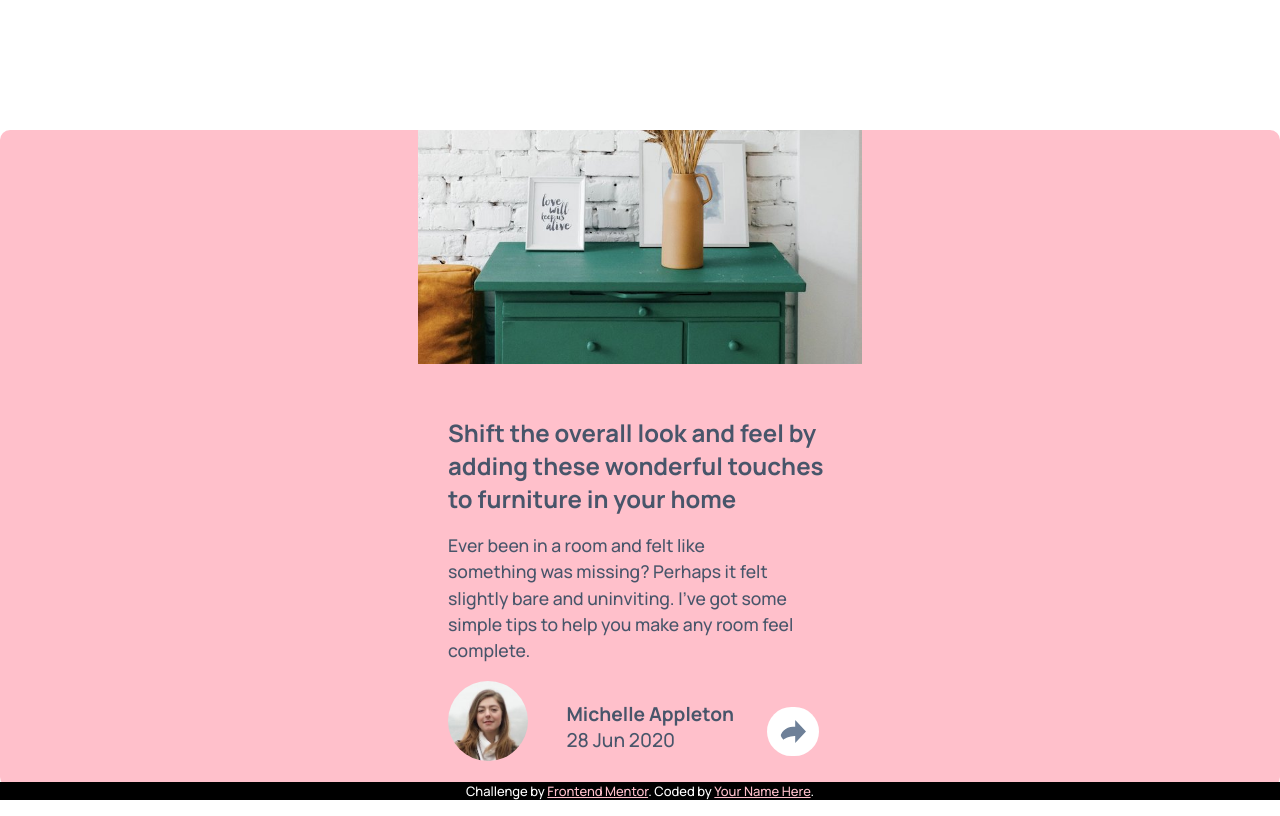
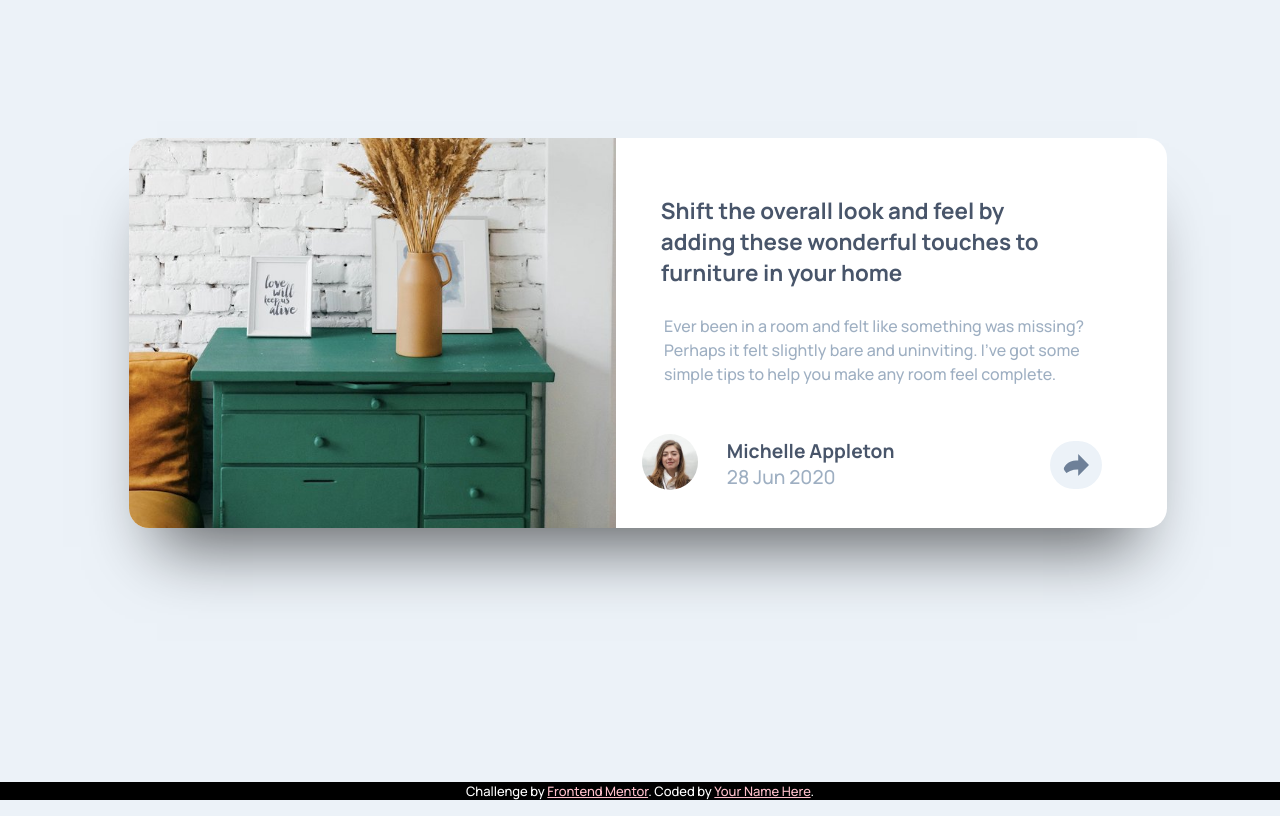
Before and after one commit to chapes111/article-preview-component, a plain HTML site: page index.html in a window 1280 px wide. Drawn offline with Linux system fonts and the light colour scheme.

Commit message:
Code CSS and HTML

```diff
--- a/css/main.scss
+++ b/css/main.scss
@@ -11,21 +11,28 @@ html {
 }
 
 body {
+  background: $lt-grayish-blue;
   font-size: 13px;
-  margin: 10em auto 0 auto;
+
+  display: flex;
+  flex-direction: column;
+  flex-wrap: nowrap;
+  justify-content: space-around;
+
+  width: 100vw;
+  height: 100vh;
 }
 
 .card {
-  background: pink;
-  border-radius: 10px;
-
   display: flex;
   flex-direction: column;
-  flex-wrap: wrap;
-  justify-content: center;
+  flex-wrap: nowrap;
 
+  background: white;
+  border-radius: 20px;
+  box-shadow: -1px 48px 63px -29px rgba(0,0,0,0.59);
+  margin: 10em auto auto auto;
   overflow: hidden;
-  margin: 0;
 
   .drawers {
     width: 34.2em;
@@ -40,37 +47,40 @@ body {
     display: flex;
     flex-direction: column;
     flex-wrap: nowrap;
-    justify-content: start;
-    align-content: flex-start;
 
-    margin: 4em auto 2em auto;
+    margin: 4em 0 0;
 
     .tagline {
       width: 16em;
 
       color: $v-dark-grayish-blue;
-      font-size: 1.5rem;
+      font-size: 1.4rem;
       font-weight: 700;
       margin-bottom: .7em;
+      margin: 0 auto .7em 2em;
     }
 
     .subtitle {
       width: 19.8em;
 
-      color: $v-dark-grayish-blue;
-      font-size: 1.1rem;
+      color: $grayish-blue;
+      font-size: 1rem;
       line-height: 1.5;
-      margin-bottom: 1em;
+      margin-bottom: 2em;
+      margin: 0 auto 2em 3em;
     }
+
+    .author .toggle { display: none; }
 
     .author {
       display: flex;
       flex-direction: row;
       flex-wrap: wrap;
+      padding: 0 2em 2.5em 2em;
 
       .avatar {
-        width: 5rem;
-        height: 5rem;
+        width: 3.5rem;
+        height: 3.5rem;
 
         border-radius: 280192px;
       }
@@ -79,25 +89,73 @@ body {
         color: $v-dark-grayish-blue;
         font-size: 1.2rem;
         font-weight: 700;
-        margin: 1em auto 0 2em;
+        margin: .5em 0 auto 1.5em;
 
         .date {
+          color: $grayish-blue;
           font-weight: 400;
         }
       }
 
       .share-img {
-        margin: 2em 1em auto auto;
-        background: white;
+        margin: 1em 1em auto auto;
+        background: $lt-grayish-blue;
         border-radius: 280192px;
         padding: 1em;
 
         width: 2em;
+        cursor: pointer;
+
+        &:hover {
+          filter: invert(1);
+        }
       }
     }
   }
-  .socials {
-    display: none;
+
+  .socials { display: none; }
+
+  .socials .toggle {
+    // display: none;
+    display: flex;
+    flex-direction: row;
+    flex-wrap: wrap;
+
+    background: $v-dark-grayish-blue;
+    color: $grayish-blue;
+
+    width: 34.2em;
+    height: 7em;
+    overflow: hidden;
+
+    .share-text {
+      letter-spacing: .5rem;
+      font-size: 1rem;
+      margin: auto .5em auto 3em;
+    }
+
+    img {
+      width: 2em;
+      height: 2em;
+      display: block;
+      margin: auto 1em;
+    }
+
+    .share-img {
+      background: $desat-dark-blue;
+      border-radius: 280192px;
+      margin: 2em 3.5em auto auto;
+      padding: 1em;
+      transform: scale(1.2);
+
+      width: 1.1em;
+      height: 1.1em;
+      cursor: pointer;
+
+      &:hover {
+        filter: invert(1);
+      }
+    }
   }
 }
 
@@ -111,3 +169,47 @@ footer {
   text-align: center;
   a { color: pink; }
 }
+
+@media only screen and (min-width: 1000px) {
+  .card {
+    display: grid;
+    grid-template-columns: repeat(4, 200px), 50px;
+    grid-template-rows: repeat(3, 100px);
+
+    .drawers {
+      grid-column: 1 / 3;
+      grid-row: 1 / 6;
+
+      width: 100%;
+      height: 30em;
+    }
+
+    .content {
+      grid-column: 3 / span 3;
+      grid-row: 1 / 6;
+      justify-content: space-around;
+
+      .tagline {
+        grid-row: 1 / span 3;
+        width: 17em;
+        margin: 0 auto .7em 2em;
+      }
+
+      .subtitle {
+        grid-row: 1 / span 3;
+        width: 26.5em;
+      }
+
+      .author {
+        padding: 0 4em 2.5em 2em;
+
+        .avatar {
+          margin-top: .5em;
+        }
+        .share-img {
+          margin-left: 12em;
+        }
+      }
+    }
+  }
+}
--- a/index.html
+++ b/index.html
@@ -28,7 +28,7 @@
         it felt slightly bare and uninviting. I’ve got some simple tips
         to help you make any room feel complete.
       </div>
-      <div class="author">
+      <div class="author" id="author">
         <img src="./images/avatar-michelle.jpg" alt="" class="avatar" aria-hidden="true">
         <div class="name">
           Michelle Appleton
@@ -38,11 +38,15 @@
         </div>
         <img src="./images/icon-share.svg" alt="share button" class="share-img">
       </div>
-      <div class="socials">
-        <div class="share-text"></div>
+      <div class="socials" id="socials">
+        <div class="share-text">SHARE</div>
         <img src="./images/icon-facebook.svg" alt="link to facebook" class="fb-ic">
         <img src="./images/icon-twitter.svg" alt="link to icon-twitter" class="tw-ic">
         <img src="./images/icon-pinterest.svg" alt="link to pinterest" class="pin-ic">
+        <!-- <img src="./images/icon-share.svg" alt="share button" class="share-img"> -->
+        <svg class="share-img" xmlns="http://www.w3.org/2000/svg" width="15" height="13">
+          <path fill="#FFFFFF" d="M15 6.495L8.766.014V3.88H7.441C3.33 3.88 0 7.039 0 10.936v2.049l.589-.612C2.59 10.294 5.422 9.11 8.39 9.11h.375v3.867L15 6.495z"/>
+        </svg>
       </div>
     </div>
   </div>
@@ -50,5 +54,18 @@
     Challenge by <a href="https://www.frontendmentor.io?ref=challenge" target="_blank">Frontend Mentor</a>.
     Coded by <a href="#">Your Name Here</a>.
   </footer>
+  <script>
+    const shareToggles = document.querySelectorAll('.share-img');
+    let author = document.getElementById('author');
+    let socials = document.getElementById('socials');
+    console.dir(author);
+    console.dir(socials);
+    shareToggles.forEach((node, i) => {
+      node.addEventListener('click', () => {
+        author.classList.toggle('toggle');
+        socials.classList.toggle('toggle');
+      });
+    });
+  </script>
 </body>
 </html>
```
Also changed, not shown: css/main.css, 1 other file.
